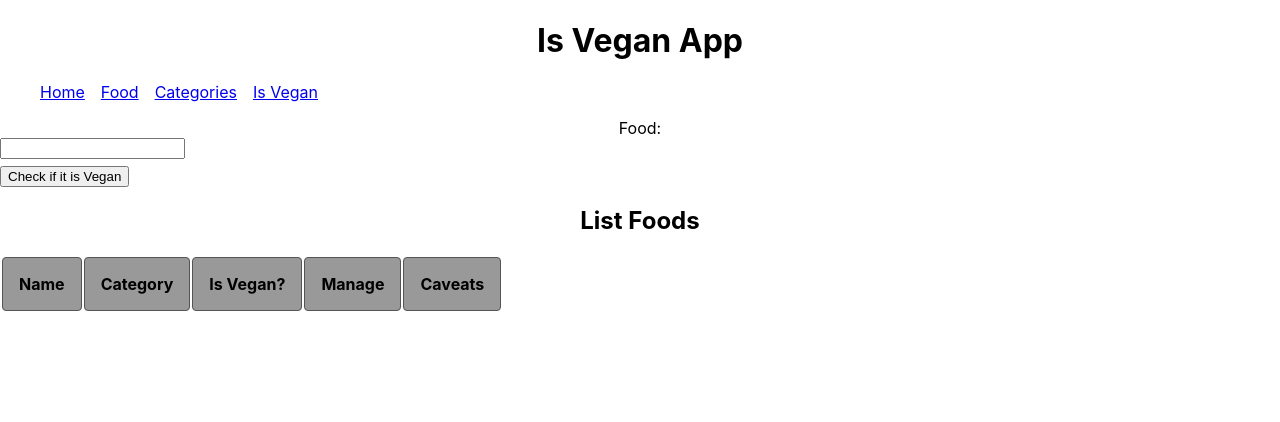
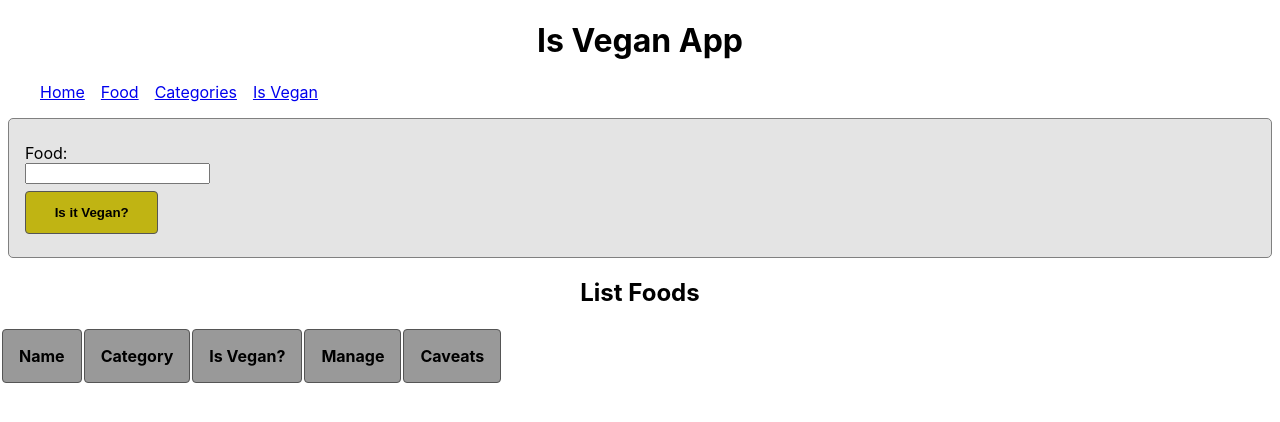
Before and after one commit to djtarrant/is-vegan-app, a React (Create React App) app: page / in a window 1280 px wide. Shown: the top 422 px of the page. Built offline with nearby package versions, Linux system fonts and the light colour scheme.

Commit message:
Add styles

```diff
--- a/src/components/IsVegan.js
+++ b/src/components/IsVegan.js
@@ -43,10 +43,10 @@ const IsVegan = () => {
 
     return (
         <div>
-            <form onSubmit = {onSubmit}>
+            <form onSubmit = {onSubmit} className = "isVegan">
                 <label>Food:</label>
                 <input type = "text" autoComplete="off" onChange = {onChange} value = {query}/>
-                <input type = "submit" value = "Check if it is Vegan" />
+                <button className="edit">Is it Vegan?</button>
                 {alert!=="" && <Alert alert={alert} />}
             </form>
 
--- a/src/index.css
+++ b/src/index.css
@@ -75,7 +75,7 @@ button.delete{
   margin-right: 1em;
 }
 
-.addFood, .editFood, .addCategory, .editCategory{
+.addFood, .editFood, .addCategory, .editCategory, .isVegan{
   text-align: left;
   background-color: #e4e4e4;
   border: grey 1px solid;
```
